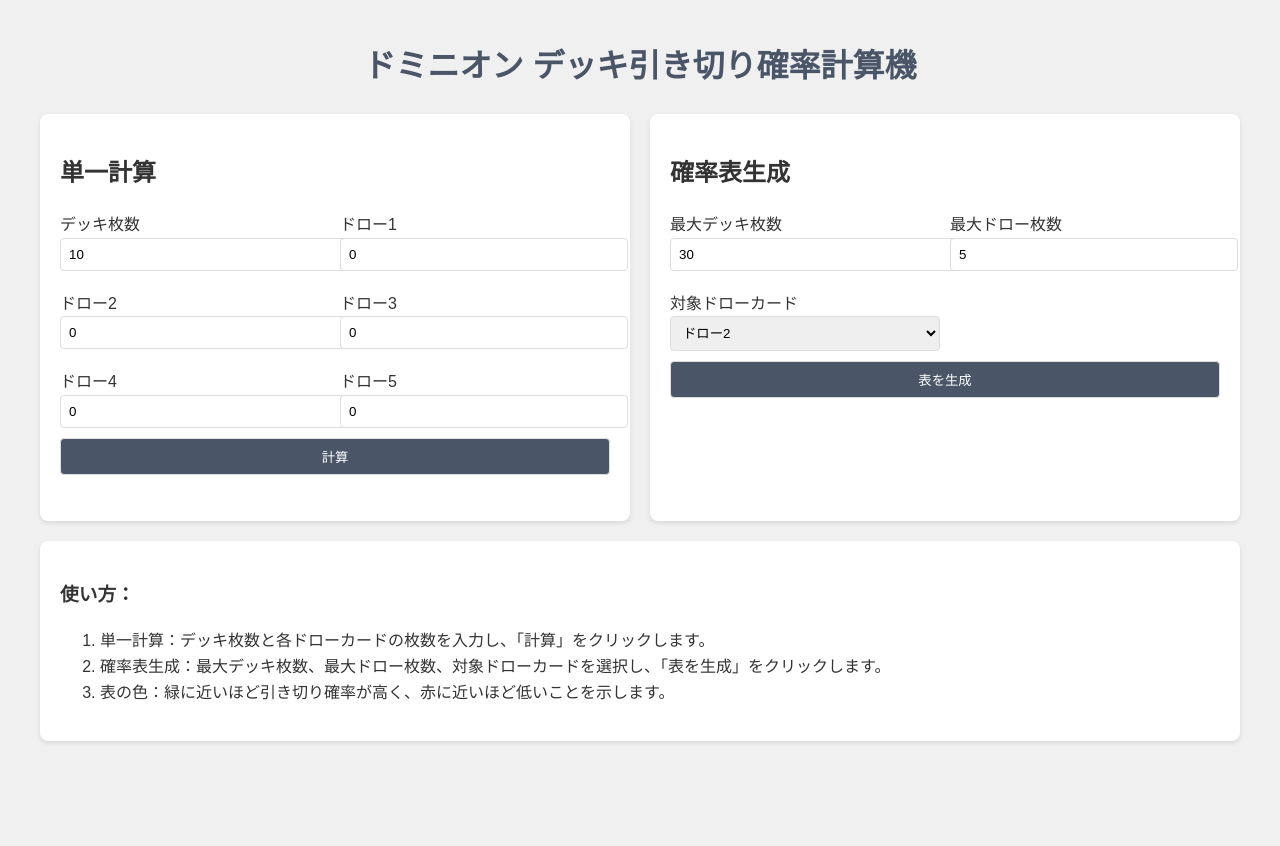
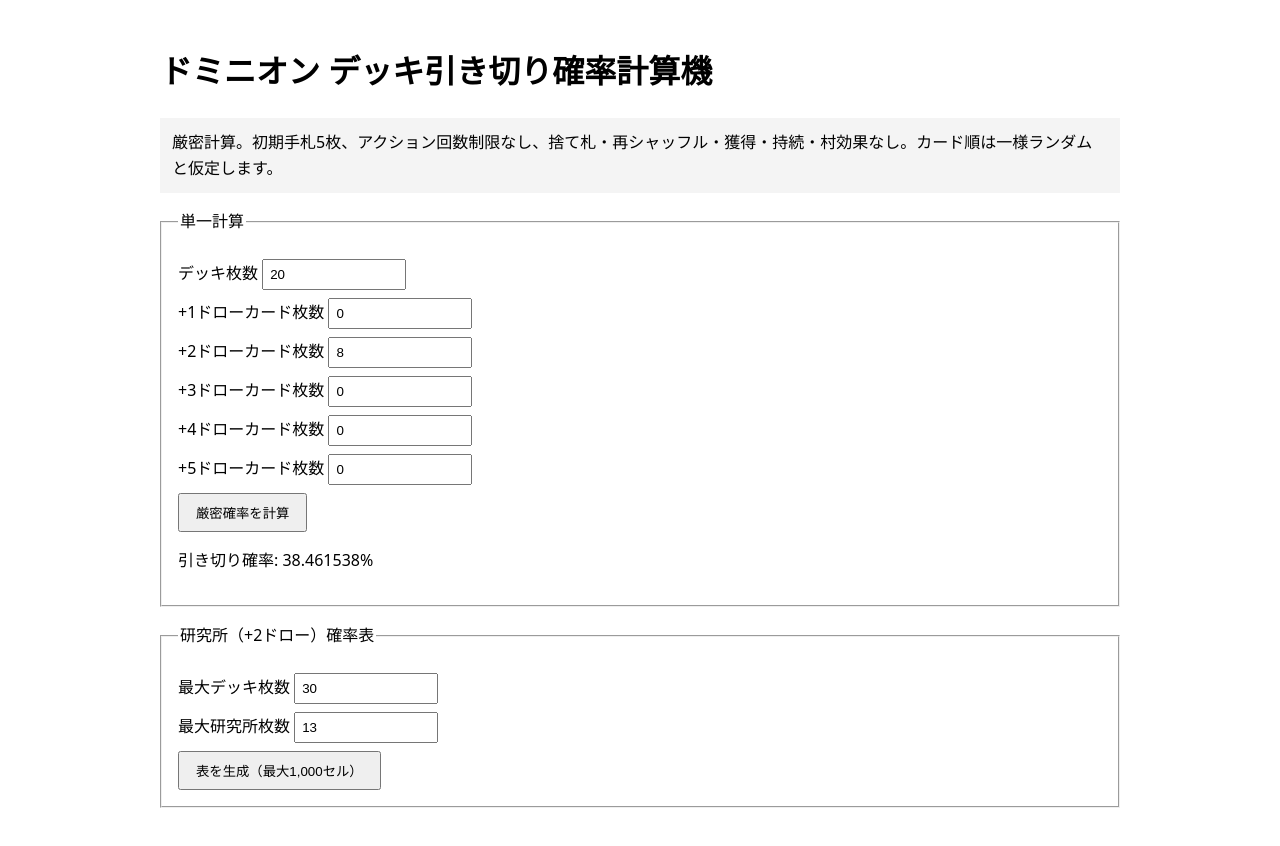
Before and after one commit to KAFKA2306/DominionDeckDrawSimlator, a website: page index.html in a window 1280 px wide. Before the commit the page ends 800 px from the top, so only its background shows below. Drawn offline with Linux system fonts and the light colour scheme.

Commit message:
Replace Monte Carlo output with exact reproducible probability (#2)
Closes #1. Add an exact dynamic-programming probability engine, explicit model boundaries, input validation, exhaustive enumeration tests, seeded Monte Carlo audit helper, and GitHub Actions.

```diff
--- a/index.html
+++ b/index.html
@@ -1,211 +1,25 @@
-<!DOCTYPE html>
-<html lang="ja">
-<head>
-    <meta charset="UTF-8">
-    <meta name="viewport" content="width=device-width, initial-scale=1.0">
-    <title>ドミニオン デッキ引き切り確率計算機</title>
-    <style>
-        body {
-            font-family: Arial, sans-serif;
-            line-height: 1.6;
-            color: #333;
-            max-width: 1200px;
-            margin: 0 auto;
-            padding: 20px;
-            background-color: #f0f0f0;
-        }
-        h1 {
-            color: #4a5568;
-            text-align: center;
-        }
-        .container {
-            display: grid;
-            grid-template-columns: 1fr 1fr;
-            gap: 20px;
-        }
-        .section {
-            background-color: white;
-            padding: 20px;
-            border-radius: 8px;
-            box-shadow: 0 2px 4px rgba(0,0,0,0.1);
-        }
-        .grid {
-            display: grid;
-            grid-template-columns: 1fr 1fr;
-            gap: 10px;
-        }
-        input, select, button {
-            width: 100%;
-            padding: 8px;
-            margin-bottom: 10px;
-            border: 1px solid #ddd;
-            border-radius: 4px;
-        }
-        button {
-            background-color: #4a5568;
-            color: white;
-            cursor: pointer;
-        }
-        button:hover {
-            background-color: #2d3748;
-        }
-        table {
-            width: 100%;
-            border-collapse: collapse;
-            margin-top: 20px;
-        }
-        th, td {
-            border: 1px solid #ddd;
-            padding: 8px;
-            text-align: center;
-        }
-        th {
-            background-color: #f2f2f2;
-        }
-    </style>
-</head>
-<body>
-    <h1>ドミニオン デッキ引き切り確率計算機</h1>
-
-    <div class="container">
-        <div class="section">
-            <h2>単一計算</h2>
-            <div class="grid">
-                <div>
-                    <label for="deckSize">デッキ枚数</label>
-                    <input type="number" id="deckSize" value="10">
-                </div>
-                <div>
-                    <label for="draw1">ドロー1</label>
-                    <input type="number" id="draw1" value="0">
-                </div>
-                <div>
-                    <label for="draw2">ドロー2</label>
-                    <input type="number" id="draw2" value="0">
-                </div>
-                <div>
-                    <label for="draw3">ドロー3</label>
-                    <input type="number" id="draw3" value="0">
-                </div>
-                <div>
-                    <label for="draw4">ドロー4</label>
-                    <input type="number" id="draw4" value="0">
-                </div>
-                <div>
-                    <label for="draw5">ドロー5</label>
-                    <input type="number" id="draw5" value="0">
-                </div>
-            </div>
-            <button onclick="calculate()">計算</button>
-            <p id="singleResult"></p>
-        </div>
-
-        <div class="section">
-            <h2>確率表生成</h2>
-            <div class="grid">
-                <div>
-                    <label for="maxDeckSize">最大デッキ枚数</label>
-                    <input type="number" id="maxDeckSize" value="30">
-                </div>
-                <div>
-                    <label for="maxDrawCardCount">最大ドロー枚数</label>
-                    <input type="number" id="maxDrawCardCount" value="5">
-                </div>
-                <div>
-                    <label for="selectedDrawCard">対象ドローカード</label>
-                    <select id="selectedDrawCard">
-                        <option value="1">ドロー1</option>
-                        <option value="2" selected>ドロー2</option>
-                        <option value="3">ドロー3</option>
-                        <option value="4">ドロー4</option>
-                        <option value="5">ドロー5</option>
-                    </select>
-                </div>
-            </div>
-            <button onclick="calculateTable()">表を生成</button>
-        </div>
-    </div>
-
-    <div id="tableResult"></div>
-
-    <div class="section" style="margin-top: 20px;">
-        <h3>使い方：</h3>
-        <ol>
-            <li>単一計算：デッキ枚数と各ドローカードの枚数を入力し、「計算」をクリックします。</li>
-            <li>確率表生成：最大デッキ枚数、最大ドロー枚数、対象ドローカードを選択し、「表を生成」をクリックします。</li>
-            <li>表の色：緑に近いほど引き切り確率が高く、赤に近いほど低いことを示します。</li>
-        </ol>
-    </div>
-
-    <script>
-        function simulateDraw(deckSize, drawCards) {
-            let deck = Array(deckSize).fill(0);
-            drawCards.forEach(card => deck.fill(card.draw, 0, card.count));
-            deck.sort(() => Math.random() - 0.5);
-
-            let hand = deck.splice(0, 5);
-            while (hand.length > 0) {
-                const card = hand.pop();
-                hand.push(...deck.splice(0, card));
-            }
-
-            return deck.length === 0;
-        }
-
-        function calculateProbability(deckSize, drawCards, simulations = 10000) {
-            let successCount = 0;
-            for (let i = 0; i < simulations; i++) {
-                if (simulateDraw(deckSize, drawCards)) successCount++;
-            }
-            return successCount / simulations;
-        }
-
-        function getColorForProbability(probability) {
-            const r = Math.round(255 * (1 - probability));
-            const g = Math.round(255 * probability);
-            return `rgb(${r}, ${g}, 0)`;
-        }
-
-        function getDrawCards() {
-            return [1,2,3,4,5].map(draw => ({
-                draw,
-                count: parseInt(document.getElementById(`draw${draw}`).value) || 0
-            }));
-        }
-
-        function calculate() {
-            const deckSize = parseInt(document.getElementById('deckSize').value);
-            const drawCards = getDrawCards();
-            const probability = calculateProbability(deckSize, drawCards);
-            document.getElementById('singleResult').textContent = `引き切り確率: ${(probability * 100).toFixed(2)}%`;
-        }
-
-        function calculateTable() {
-            const maxDeckSize = parseInt(document.getElementById('maxDeckSize').value);
-            const maxDrawCardCount = parseInt(document.getElementById('maxDrawCardCount').value);
-            const selectedDrawCard = parseInt(document.getElementById('selectedDrawCard').value);
-
-            let tableHTML = '<table><tr><th>デッキ枚数</th>';
-            for (let c = 0; c <= maxDrawCardCount; c++) {
-                tableHTML += `<th>ドロー${selectedDrawCard} ${c}枚</th>`;
-            }
-            tableHTML += '</tr>';
-
-            for (let d = 10; d <= maxDeckSize; d++) {
-                tableHTML += `<tr><td>${d}</td>`;
-                for (let c = 0; c <= maxDrawCardCount; c++) {
-                    const drawCards = getDrawCards().map(card =>
-                        card.draw === selectedDrawCard ? { ...card, count: c } : card
-                    );
-                    const probability = calculateProbability(d, drawCards);
-                    const color = getColorForProbability(probability);
-                    tableHTML += `<td style="background-color: ${color}">${(probability * 100).toFixed(2)}%</td>`;
-                }
-                tableHTML += '</tr>';
-            }
-            tableHTML += '</table>';
-            document.getElementById('tableResult').innerHTML = tableHTML;
-        }
-    </script>
-</body>
-</html>
+<!doctype html>
+<html lang="ja"><head><meta charset="utf-8"><meta name="viewport" content="width=device-width,initial-scale=1">
+<title>ドミニオン デッキ引き切り確率計算機</title>
+<style>body{font-family:system-ui,sans-serif;max-width:960px;margin:auto;padding:24px;line-height:1.6}fieldset{margin:16px 0;padding:16px}label{display:block;margin:8px 0}input{width:8rem;padding:6px}button{padding:8px 16px}table{border-collapse:collapse;width:100%;margin-top:16px}th,td{border:1px solid #bbb;padding:6px;text-align:right}.error{color:#a00}.note{background:#f4f4f4;padding:12px}</style>
+</head><body><h1>ドミニオン デッキ引き切り確率計算機</h1>
+<p class="note">厳密計算。初期手札5枚、アクション回数制限なし、捨て札・再シャッフル・獲得・持続・村効果なし。カード順は一様ランダムと仮定します。</p>
+<fieldset><legend>単一計算</legend>
+<label>デッキ枚数 <input id="deck" type="number" min="0" max="200" value="20"></label>
+<div id="drawInputs"></div><button id="calculate">厳密確率を計算</button>
+<p id="result" aria-live="polite"></p></fieldset>
+<fieldset><legend>研究所（+2ドロー）確率表</legend>
+<label>最大デッキ枚数 <input id="maxDeck" type="number" min="10" max="80" value="30"></label>
+<label>最大研究所枚数 <input id="maxLabs" type="number" min="0" max="40" value="13"></label>
+<button id="tableButton">表を生成（最大1,000セル）</button><div id="table"></div></fieldset>
+<script type="module">
+import {exactDrawProbability} from "./probability.js";
+const drawInputs=document.querySelector("#drawInputs");
+for(let d=1;d<=5;d++){const label=document.createElement("label");label.textContent=`+${d}ドローカード枚数 `;const input=document.createElement("input");input.type="number";input.min="0";input.max="200";input.value=d===2?"8":"0";input.id=`draw${d}`;label.append(input);drawInputs.append(label);}
+const value=id=>Number(document.querySelector(id).value);
+const counts=()=>[1,2,3,4,5].map(d=>value(`#draw${d}`));
+function showError(target,error){target.className="error";target.textContent=error.message;}
+document.querySelector("#calculate").onclick=()=>{const out=document.querySelector("#result");try{const p=exactDrawProbability(value("#deck"),counts());out.className="";out.textContent=`引き切り確率: ${(p*100).toFixed(6)}%`; }catch(e){showError(out,e);}};
+document.querySelector("#tableButton").onclick=()=>{const root=document.querySelector("#table");try{const maxDeck=value("#maxDeck"),maxLabs=value("#maxLabs");if(!Number.isInteger(maxDeck)||maxDeck<10||maxDeck>80||!Number.isInteger(maxLabs)||maxLabs<0||maxLabs>40)throw new RangeError("表の範囲が不正です");const cells=(maxDeck-9)*(maxLabs+1);if(cells>1000)throw new RangeError("表は1,000セル以下にしてください");let html="<table><thead><tr><th>デッキ</th>";for(let l=0;l<=maxLabs;l++)html+=`<th>${l}枚</th>`;html+="</tr></thead><tbody>";for(let n=10;n<=maxDeck;n++){html+=`<tr><th>${n}</th>`;for(let l=0;l<=maxLabs;l++){html+=l>n?"<td>—</td>":`<td>${(exactDrawProbability(n,[0,l,0,0,0])*100).toFixed(2)}%</td>`;}html+="</tr>";}root.className="";root.innerHTML=html+"</tbody></table>";}catch(e){root.innerHTML="";showError(root,e);}};
+document.querySelector("#calculate").click();
+</script></body></html>
--- /dev/null
+++ b/package.json
@@ -0,0 +1 @@
+{"name":"dominion-deck-draw-simulator","private":true,"type":"module","scripts":{"test":"node --test probability.test.js"}}
--- /dev/null
+++ b/probability.js
@@ -0,0 +1,97 @@
+export const MODEL = Object.freeze({
+  initialHandSize: 5,
+  actionLimit: "unlimited",
+  reshuffle: false,
+  description: "A uniformly random deck order. Processing a card with draw value d consumes one available card and adds d available cards."
+});
+
+export function validateModelInput(deckSize, drawCounts, maxDeckSize = 200) {
+  if (!Number.isInteger(deckSize) || deckSize < 0 || deckSize > maxDeckSize) {
+    throw new RangeError(`deckSize must be an integer from 0 to ${maxDeckSize}`);
+  }
+  if (!Array.isArray(drawCounts) || drawCounts.length !== 5 ||
+      drawCounts.some((v) => !Number.isInteger(v) || v < 0)) {
+    throw new RangeError("drawCounts must contain five non-negative integers");
+  }
+  const specialCards = drawCounts.reduce((a, b) => a + b, 0);
+  if (specialCards > deckSize) {
+    throw new RangeError("the number of draw cards cannot exceed deckSize");
+  }
+}
+
+export function exactDrawProbability(deckSize, drawCounts, initialHandSize = MODEL.initialHandSize) {
+  validateModelInput(deckSize, drawCounts);
+  if (!Number.isInteger(initialHandSize) || initialHandSize < 0) {
+    throw new RangeError("initialHandSize must be a non-negative integer");
+  }
+  if (deckSize === 0 || deckSize <= initialHandSize) return 1;
+
+  const counts = [deckSize - drawCounts.reduce((a, b) => a + b, 0), ...drawCounts];
+  const memo = new Map();
+
+  function solve(remaining, available) {
+    const total = remaining.reduce((a, b) => a + b, 0);
+    if (total === 0) return 1;
+    if (available === 0) return 0;
+    const key = `${remaining.join(",")}|${available}`;
+    if (memo.has(key)) return memo.get(key);
+
+    let probability = 0;
+    for (let draw = 0; draw < remaining.length; draw += 1) {
+      const count = remaining[draw];
+      if (count === 0) continue;
+      const next = remaining.slice();
+      next[draw] -= 1;
+      probability += (count / total) * solve(next, available - 1 + draw);
+    }
+    memo.set(key, probability);
+    return probability;
+  }
+
+  return solve(counts, Math.min(initialHandSize, deckSize));
+}
+
+export function mulberry32(seed) {
+  let state = seed >>> 0;
+  return () => {
+    state += 0x6D2B79F5;
+    let t = state;
+    t = Math.imul(t ^ (t >>> 15), t | 1);
+    t ^= t + Math.imul(t ^ (t >>> 7), t | 61);
+    return ((t ^ (t >>> 14)) >>> 0) / 4294967296;
+  };
+}
+
+export function monteCarloProbability(deckSize, drawCounts, {trials = 10000, seed = 1} = {}) {
+  validateModelInput(deckSize, drawCounts);
+  if (!Number.isInteger(trials) || trials <= 0 || trials > 1_000_000) {
+    throw new RangeError("trials must be an integer from 1 to 1,000,000");
+  }
+  const cards = [deckSize - drawCounts.reduce((a,b)=>a+b,0)];
+  drawCounts.forEach((count) => cards.push(count));
+  const rng = mulberry32(seed);
+  let success = 0;
+  for (let trial = 0; trial < trials; trial += 1) {
+    const deck = [];
+    cards.forEach((count, draw) => {
+      for (let i=0; i<count; i+=1) deck.push(draw);
+    });
+    for (let i=deck.length-1; i>0; i-=1) {
+      const j = Math.floor(rng() * (i+1));
+      [deck[i], deck[j]] = [deck[j], deck[i]];
+    }
+    let available = Math.min(MODEL.initialHandSize, deck.length);
+    let cursor = 0;
+    while (available > 0 && cursor < deck.length) {
+      available = available - 1 + deck[cursor];
+      cursor += 1;
+    }
+    if (cursor === deck.length) success += 1;
+  }
+  const estimate = success / trials;
+  const standardError = Math.sqrt(estimate * (1-estimate) / trials);
+  return {estimate, trials, seed, standardError, ci95: [
+    Math.max(0, estimate - 1.96*standardError),
+    Math.min(1, estimate + 1.96*standardError)
+  ]};
+}
```
Also changed, not shown: probability.test.js (added, +47 -0 lines), .github/workflows/test.yml (added), README.md.
